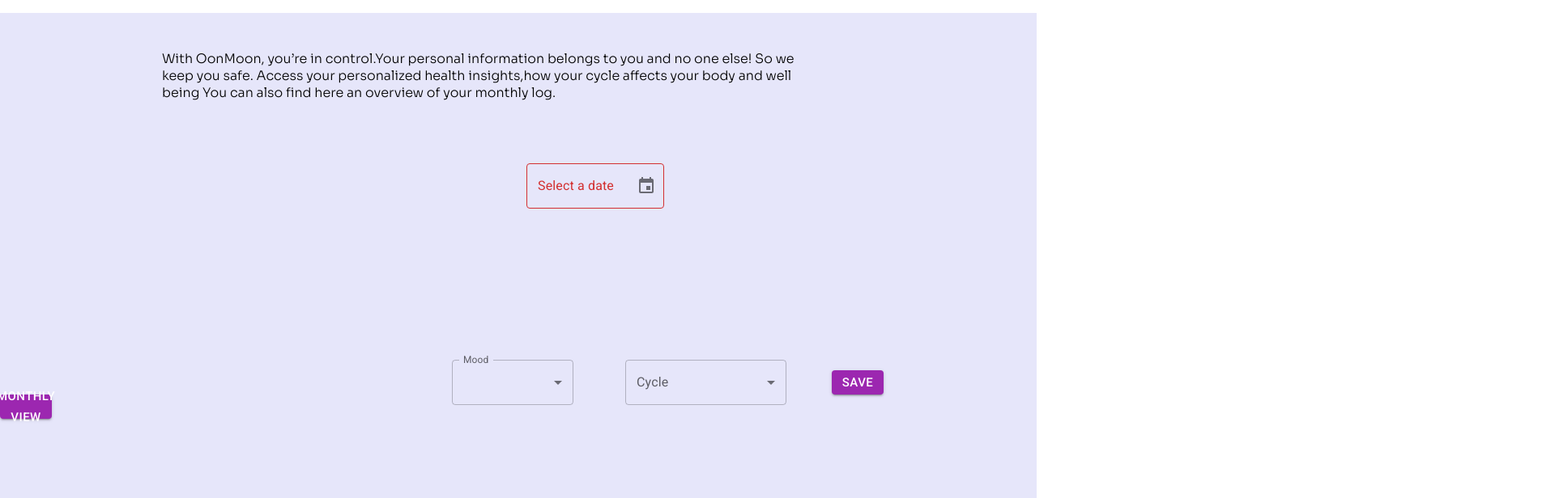
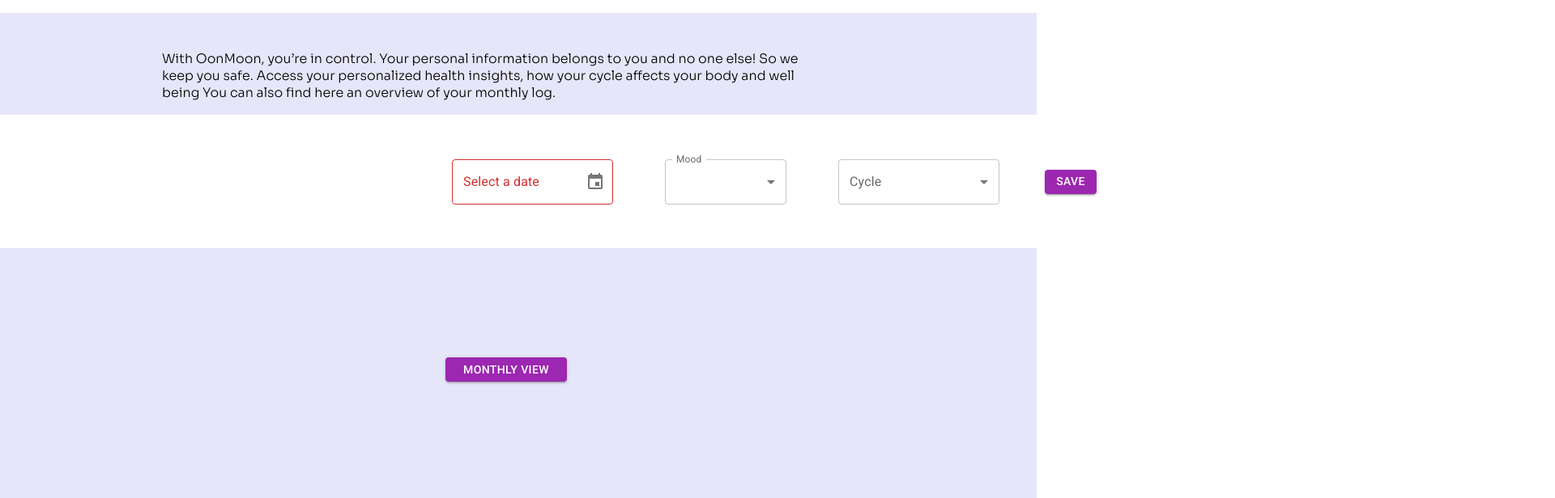
Before and after one commit to PaulineAnnBar/OonMoon, a React (Create React App) app: page / in a window 1280 px wide. Shown: the part 184-800 px from the top of the page at 81% size, 1920 px wide, since content can reach past the window. Built offline with nearby package versions, Linux system fonts and the light colour scheme.

Commit message:
various formatting and bug fixes

```diff
--- a/src/App.css
+++ b/src/App.css
@@ -57,15 +57,31 @@
   padding-left: 550px;
   gap: 3rem;
 }
+.month-div {
+  display: flex;
+  align-items: center;
+  height: 300px;
+  padding-right: 600px;
+  padding-left: 550px;
+  gap: 3rem;
+}
+.main-selectors {
+  display: flex;
+  align-items: center;
+  align-content: space-between;
+  justify-content: space-around;
+  margin-right: 800px;
+  width: 100%;
+  height: 50%;
+  position: center;
+  background-color: #ffffff;
+}
 .save_button {
   height: 30px;
   width: 50px;
   padding-left: 200px;
 }
-
-.calendar {
-  padding-left: 650px;
-  margin-bottom: 200px;
-  width: 170px;
-  margin-top: 60px;
+.monthly_view_button {
+  height: 30px;
+  width: 150px;
 }
--- a/src/components/Container.js
+++ b/src/components/Container.js
@@ -30,12 +30,12 @@
         console.log(`Date string is: ${datePicker}`);
         console.log(`Processed year is: ${dateSelected.getFullYear()}`);
         console.log(`Processed month is: ${dateSelected.getMonth()}`);
-        console.log(`Processed day is: ${dateSelected.getDay()}`);
+        console.log(`Processed day is: ${dateSelected.getDate()}`);
 
         let dailyLogTxn = await sendDailyLog.logDailyData(
           dateSelected.getFullYear(),
           dateSelected.getMonth(),
-          dateSelected.getDay(),
+          dateSelected.getDate(),
           moodPicker,
           cyclePicker,
           { gasLimit: 300000 }
@@ -67,12 +67,15 @@
     setCyclePicker(value);
   }
 
+  let addressProps = {
+    address: contractAddress,
+  };
+
   return (
-    <>
-      <div className={"calendar"}>
+    <div>
+      <div className={"main-selectors"}>
+        <div className={"big-div"}>
           <DatePickerSelector onHappyTime={onDatePicker} />
-      </div>
-      <div className={"big-div"}>
           <MoodSelect onMoodPicker={onMoodPicker} />
           <PeriodSelect onCyclePicker={onCyclePicker} />
           <Button
@@ -80,14 +83,15 @@
             variant="contained"
             color={"secondary"}
             onClick={sendAllDataOnSave}
-          size={"large"}
           >
             Save
           </Button>
         </div>
-      <div>
-        <MonthlyLog />
       </div>
-    </>
+
+      <div className="month-div">
+        <MonthlyLog props={addressProps} />
+      </div>
+    </div>
   );
 }
--- a/src/components/DatePickerSelector.js
+++ b/src/components/DatePickerSelector.js
@@ -1,21 +1,23 @@
-import * as React from 'react';
+import * as React from "react";
 import { useState } from "react";
-import { DesktopDatePicker } from '@mui/x-date-pickers/DesktopDatePicker';
-import Stack from '@mui/material/Stack';
-import TextField from '@mui/material/TextField';
-import { AdapterDateFns } from '@mui/x-date-pickers/AdapterDateFns';
-import { LocalizationProvider } from '@mui/x-date-pickers/LocalizationProvider';
+import { DesktopDatePicker } from "@mui/x-date-pickers/DesktopDatePicker";
+import Stack from "@mui/material/Stack";
+import TextField from "@mui/material/TextField";
+import { AdapterDateFns } from "@mui/x-date-pickers/AdapterDateFns";
+import { LocalizationProvider } from "@mui/x-date-pickers/LocalizationProvider";
+import FormControl from "@mui/material/FormControl";
 
 export default function DatePickerSelector(props) {
-    const [periodDate, setPeriodDate] = useState("")
+  const [periodDate, setPeriodDate] = useState("");
 
   const handleChange = (value) => {
-        setPeriodDate(value)
-        props.onHappyTime(value)
+    setPeriodDate(value);
+    props.onHappyTime(value);
   };
 
   return (
     <div>
+      <FormControl sx={{ m: 1, minWidth: 199 }}>
         <LocalizationProvider dateAdapter={AdapterDateFns}>
           <Stack spacing={3}>
             <DesktopDatePicker
@@ -27,9 +29,8 @@
               renderInput={(value) => <TextField {...value} />}
             />
           </Stack>
-            </LocalizationProvider >
-
-        </div >
-
+        </LocalizationProvider>
+      </FormControl>
+    </div>
   );
 }
--- a/src/components/MonthlyLog.js
+++ b/src/components/MonthlyLog.js
@@ -4,17 +4,40 @@
 import { ethers } from "ethers";
 import { useState } from "react";
 
-export default function MonthlyLog() {
+export default function MonthlyLog(props) {
+  const [contractAddress, setAddress] = useState("");
   const [monthlyResults, setMonthlyResults] = useState("");
-  const contractAddress = "0x4f6977502F7bd2E8Ff128781aAb0a2ad26EBE7dE";
   const abiContract = abi.abi;
+
+  console.log(`contract Address is ${props.props.address}`);
+
+  useState(() => {
+    setAddress(props.props.address);
+  }, [props.props.address]);
 
   function createTableFromMonthlyView(monthlyViewTxn) {
     let resultString = "<table>";
 
     monthlyViewTxn.forEach(function (item, index) {
-      resultString += "<tr><td>" + item.toString() + "</td></tr>";
-      //resultString += "Day " + index + ":" + item.toString();
+      if (
+        index === 0 ||
+        index === 7 ||
+        index === 14 ||
+        index === 21 ||
+        index === 28
+      ) {
+        resultString += "<tr>";
+      }
+      resultString += "<td>" + item.toString() + "</td>";
+      if (
+        index === 6 ||
+        index === 13 ||
+        index === 20 ||
+        index === 27 ||
+        index === 30
+      ) {
+        resultString += "</tr>";
+      }
     });
     resultString += "</table>";
     return resultString;
@@ -55,11 +78,10 @@
       <div id="monthlyPeriodView" innerHTML={monthlyResults} />
 
       <Button
-        className={"save_button"}
+        className={"monthly_view_button"}
         variant="contained"
         color={"secondary"}
         onClick={getMonthlyData}
-        size={"large"}
       >
         Monthly View
       </Button>
--- a/src/components/MoodSelect.js
+++ b/src/components/MoodSelect.js
@@ -1,18 +1,15 @@
-import * as React from 'react';
-import InputLabel from '@mui/material/InputLabel';
-import MenuItem from '@mui/material/MenuItem';
-import FormControl from '@mui/material/FormControl';
-import Select from '@mui/material/Select';
-
-
+import * as React from "react";
+import InputLabel from "@mui/material/InputLabel";
+import MenuItem from "@mui/material/MenuItem";
+import FormControl from "@mui/material/FormControl";
+import Select from "@mui/material/Select";
 
 export default function MoodSelect(props) {
   const [mood, setMood] = React.useState(0);
 
-
   const handleChange = (event) => {
-        props.onMoodPicker(event.target.value)
-        setMood(event.target.value)
+    props.onMoodPicker(event.target.value);
+    setMood(event.target.value);
   };
 
   return (
@@ -30,9 +27,9 @@
           <MenuItem defaultValue="Select your mood">
             <em>Select your mood :</em>
           </MenuItem>
-                    <MenuItem value={2} >It's awesome 😊</MenuItem>
-                    <MenuItem value={1}>Moody 😏</MenuItem>
-                    <MenuItem value={3}>Not great 😭</MenuItem>
+          <MenuItem value={2}>It's awesome 😊</MenuItem>
+          <MenuItem value={1}>Neutral Mood 😏</MenuItem>
+          <MenuItem value={3}>Moody! 😭</MenuItem>
         </Select>
       </FormControl>
     </div>
--- a/src/components/PeriodSelect.js
+++ b/src/components/PeriodSelect.js
@@ -1,11 +1,11 @@
-import * as React from 'react';
-import InputLabel from '@mui/material/InputLabel';
-import MenuItem from '@mui/material/MenuItem';
-import FormControl from '@mui/material/FormControl';
-import Select from '@mui/material/Select';
+import * as React from "react";
+import InputLabel from "@mui/material/InputLabel";
+import MenuItem from "@mui/material/MenuItem";
+import FormControl from "@mui/material/FormControl";
+import Select from "@mui/material/Select";
 
 export default function PeriodSelect(props) {
-    const [period, setPeriod] = React.useState('');
+  const [period, setPeriod] = React.useState("");
 
   const handleChange = (event) => {
     setPeriod(event.target.value);
@@ -28,8 +28,8 @@
             <em>Period status :</em>
           </MenuItem>
           <MenuItem value={1}>Not on my period</MenuItem>
-                    <MenuItem value={2}>Break through bleeding</MenuItem>
-                    <MenuItem value={3}>Period</MenuItem>
+          <MenuItem value={3}>Break through bleeding</MenuItem>
+          <MenuItem value={2}>Period</MenuItem>
         </Select>
       </FormControl>
     </div>
```
Also changed, not shown: src/App.js (+9 -12 lines), 1 other file (tests, documents, lock files or other folders). Lines whose indentation alone changed are shown as unchanged.
